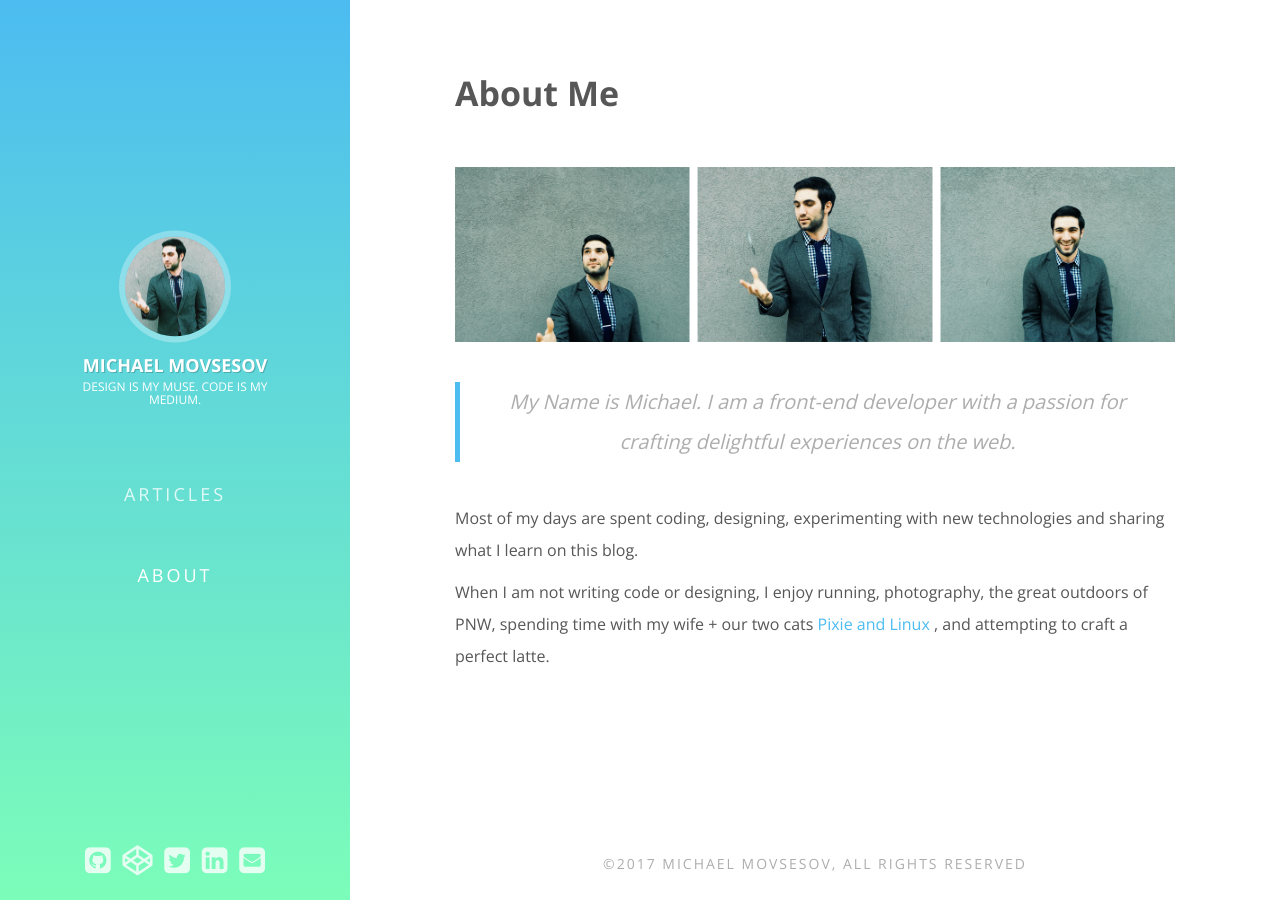
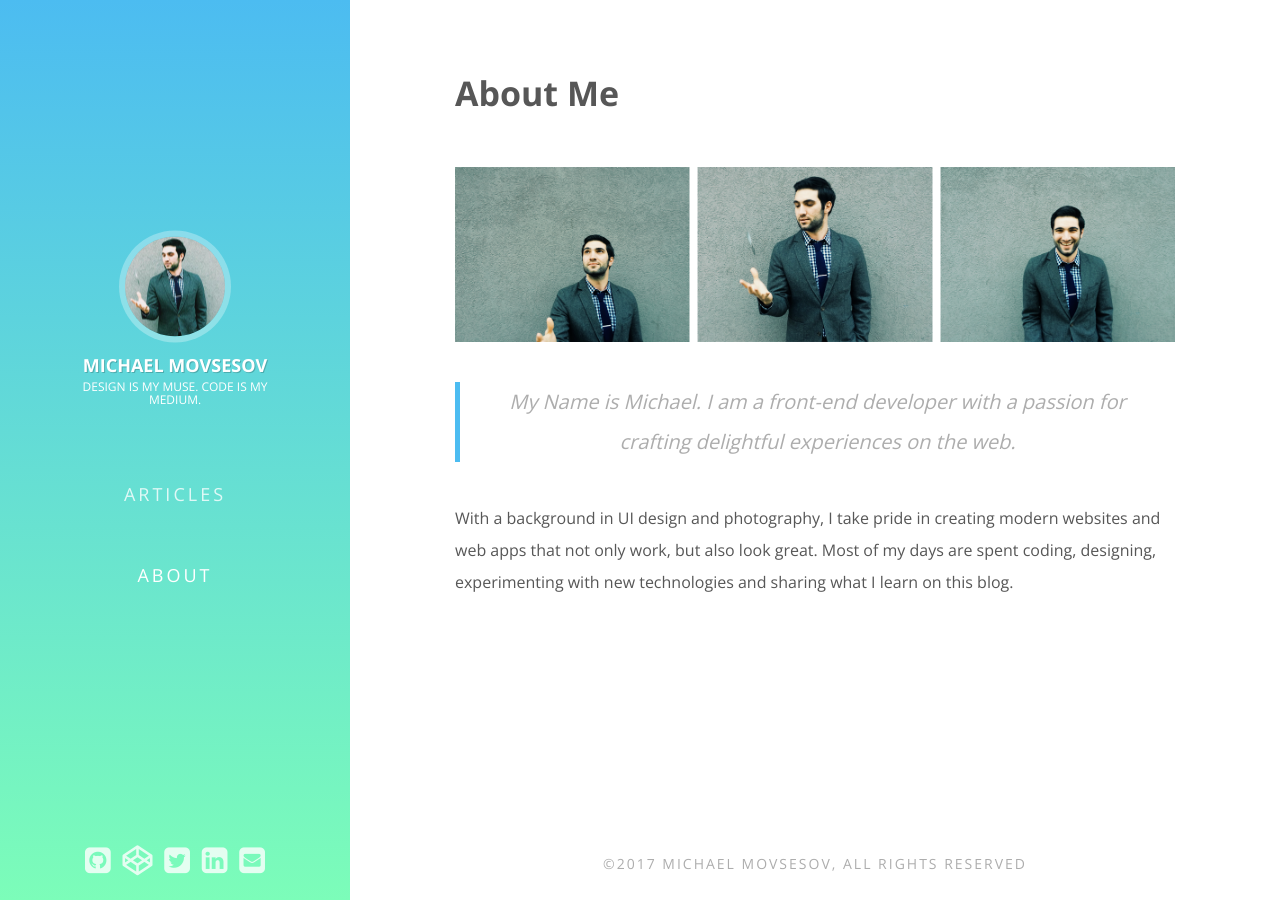
Before and after one commit to michaelmov/michaelmov.github.io, a Jekyll site: the page built from about.md, in a window 1280 px wide. Built offline with Jekyll 4.4.1, drawn with Linux system fonts in a browser that asks for light colours; nearby versions of some CDN libraries.

Commit message:
Updated About page

```diff
--- a/about.md
+++ b/about.md
@@ -8,6 +8,4 @@ permalink: "/about/"
 
 > My Name is Michael. I am a front-end developer with a passion for crafting delightful experiences on the web.
 
-Most of my days are spent coding, designing, experimenting with new technologies and sharing what I learn on this blog.
-
-When I am not writing code or designing, I enjoy running, photography, the great outdoors of PNW, spending time with my wife + our two cats [Pixie and Linux](https://www.instagram.com/pixie.and.linux/) , and attempting to craft a perfect latte.
+With a background in UI design and photography, I take pride in creating modern websites and web apps that not only work, but also look great. Most of my days are spent coding, designing, experimenting with new technologies and sharing what I learn on this blog.
```
